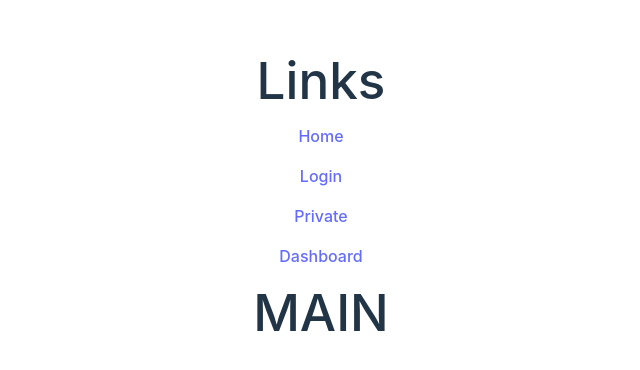
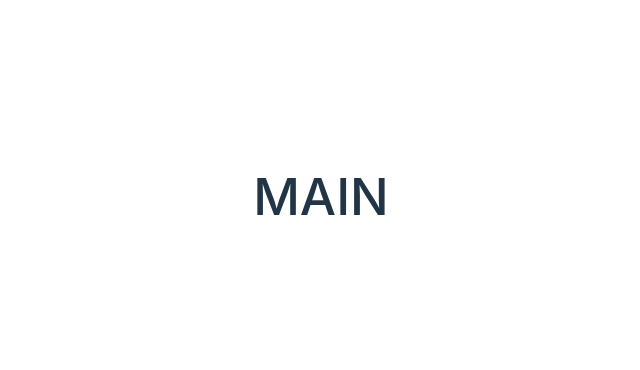
Before and after one commit to DavidFFDAW/2k-manager-react-migration, a React (Vite) app: page / in a window 1280 px wide. Shown: the part 204-574 px from the top of the page, without its empty margins (319-959 px from the left). Built offline with nearby package versions, Linux system fonts and the light colour scheme.

Commit message:
refactor: lazy loading for privateRoutingModule

```diff
--- a/src/App.tsx
+++ b/src/App.tsx
@@ -7,10 +7,10 @@ import RoutesWithNotFound from './components/RoutesWithNotFound';
 import { UserProvider } from './contexts/user.context';
 import { AuthGuard } from './guards/auth.guard';
 import { AppRoutes, PrivateRoutes } from './models/routes';
-import PrivateRoutingModule from './pages/Private/PrivateRoutingModule';
 import './App.css';
 
 const Login = lazy(() => import('./pages/Login'));
+const PrivateRoutingModule = lazy(() => import('./pages/Private/PrivateRoutingModule'));
 
 function App() {
     return (
@@ -18,7 +18,7 @@ function App() {
             <Suspense fallback={<CircularProgress />}>
                 <BrowserRouter>
                     <UserProvider>
-                        <Links />
+                        {/* <Links /> */}
                         <RoutesWithNotFound>
                             <Route path="/" element={<h1>MAIN</h1>} />
                             <Route path={AppRoutes.LOGIN} element={<Login />} />
```
Also changed, not shown: src/main.tsx (+8 -8 lines).
